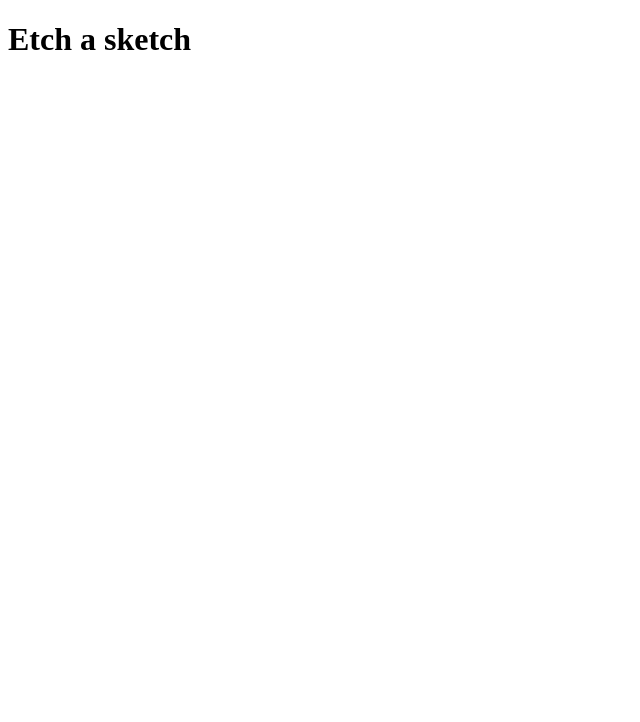
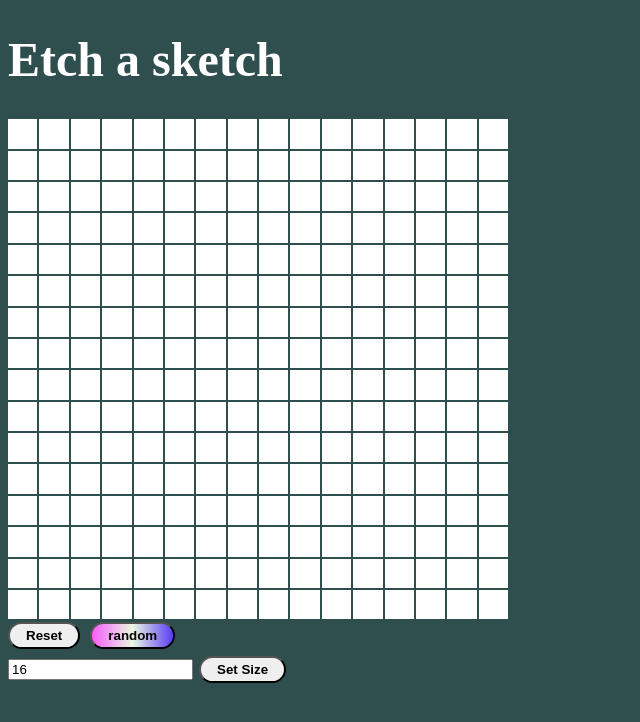
Before and after one commit to kedwards1306/etch-a-sketch, a plain HTML site: page index.html in a window 1280 px wide. Shown: the whole page, without its empty margins (0-640 px from the left). Drawn offline with Linux system fonts and the light colour scheme; a web font is replaced by a local one.

Commit message:
Created the grid, color, buttons

```diff
--- a/index.html
+++ b/index.html
@@ -5,10 +5,21 @@
     <meta name="viewport" content="width=device-width, initial-scale=1.0">
     <title>Etch a sketch</title>
     <link rel="stylesheet" href="styles.css">
+    <link href="https://fonts.googleapis.com/css2?family=Sevillana&display=swap" rel="stylesheet">
 </head>
 <body>
-    <h1>Etch a sketch</h1>
+    <div class="flex-container">
+    <div class="title"><h1>Etch a sketch</h1></div>
+    <div class="content">
     <div class="grid-container"></div>
-    <script src="script.js"></script>
+    <button class="reset" onclick="resetGrid()">Reset</button>
+    <button class ="random" onclick="changeColor('random')">random</button>
+</div>
+</div>
+
+    <input type="text" placeholder="Insert new value" value="16" onChange="changeSize(this.value)"/>
+    <button type="set-button">Set Size</button>
+
 </body>
+<script src="script.js"></script>
 </html>
--- a/script.js
+++ b/script.js
@@ -0,0 +1,49 @@
+
+   let color = "red";
+   let click = true;
+   function populateContainer(size) {
+    const container = document.querySelector(".grid-container");
+    let cell = container.querySelectorAll('div')
+    cell.forEach(div=> div.remove());
+    container.style.gridTemplateColumns = `repeat(${size}, 1fr)`;
+    container.style.gridTemplateRows = `repeat(${size}, 1fr)`;
+     let amount = size * size;
+    for (let i = 0; i < amount; i++) {
+        const cell = document.createElement("div");
+
+        cell.addEventListener("mouseover", colorSquare);
+        cell.style.backgroundColor = "white";
+        container.insertAdjacentElement('beforeend', cell);
+
+   }
+}
+   populateContainer(16);
+
+   function changeSize(input){
+    if (input >= 2 && input <= 100){
+        populateContainer(input);
+    } else {
+        console.log("Error: Cannot change size out of range");
+    }
+
+   }
+   function colorSquare() {
+    if (click) {
+        if (color === "random") {
+          this.style.backgroundColor = `hsl(${Math.random() * 360}, 100%, 50%)`;
+        } else {
+          this.style.backgroundColor = color;
+        }
+      }
+}
+
+function changeColor(choice) {
+    color = choice;
+}
+
+function resetGrid() {
+    const cells = document.querySelectorAll(".grid-container div");
+    cells.forEach(cell => {
+        cell.style.backgroundColor = "white";
+    });
+}
--- a/styles.css
+++ b/styles.css
@@ -0,0 +1,34 @@
+body {
+    background-color:darkslategrey;
+    font-family: "Sevillana", "cursive";
+    color: white;
+    font-size: 24px;
+}
+.grid-container {
+    display: grid;
+    width: 500px;
+    height: 500px;
+    gap: 2px;
+
+}
+button {
+    padding: 0.3em 1.2em;
+    margin: 0 0.3em 0.3em 0;
+    border-radius: 2em;
+    text-decoration: none;
+    font-weight: 600;
+    text-align: center;
+    transition: all 0.2s;
+}
+
+button:hover {
+    cursor: pointer;
+}
+
+.random {
+   background: linear-gradient(0.25turn, #f65cfc, #ebf8e1, #583cf6);
+}
+
+.random:hover {
+    background: linear-gradient(0.25turn, #20ff02, #00FFFF , #aecc03);
+}
```
